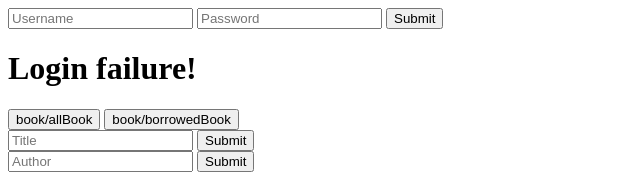
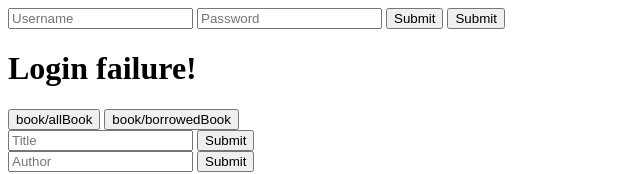
Before and after one commit to ChikamaYan/softwire-bookish, a website: page site/index.html in a window 1280 px wide. Shown: the top 174 px of the page, without its empty margins (0-640 px from the left). Drawn offline with Linux system fonts and the light colour scheme; no server answers.

Commit message:
Add logout

```diff
--- a/site/index.html
+++ b/site/index.html
@@ -15,6 +15,7 @@
         <input class="username" id="username" placeholder="Username">
         <input class="password" id="password" placeholder="Password">
         <input class="submit" type="button" id="login" value="Submit" onclick="login()">
+        <input class="submit" type="button" id="logout" value="Submit" onclick="logout()">
     </div>
     <div>
         <h1 id="loginMessage">
--- a/site/login.js
+++ b/site/login.js
@@ -21,6 +21,11 @@ function login() {
     };
 
     xhttp.send();
+}
+
+function logout() {
+    outputWelcome("Logged out!");
+    document.cookie = "jwt= ; expires = Thu, 01 Jan 1970 00:00:00 GMT";
 }
 
 function checkLoginStatus() {
```
